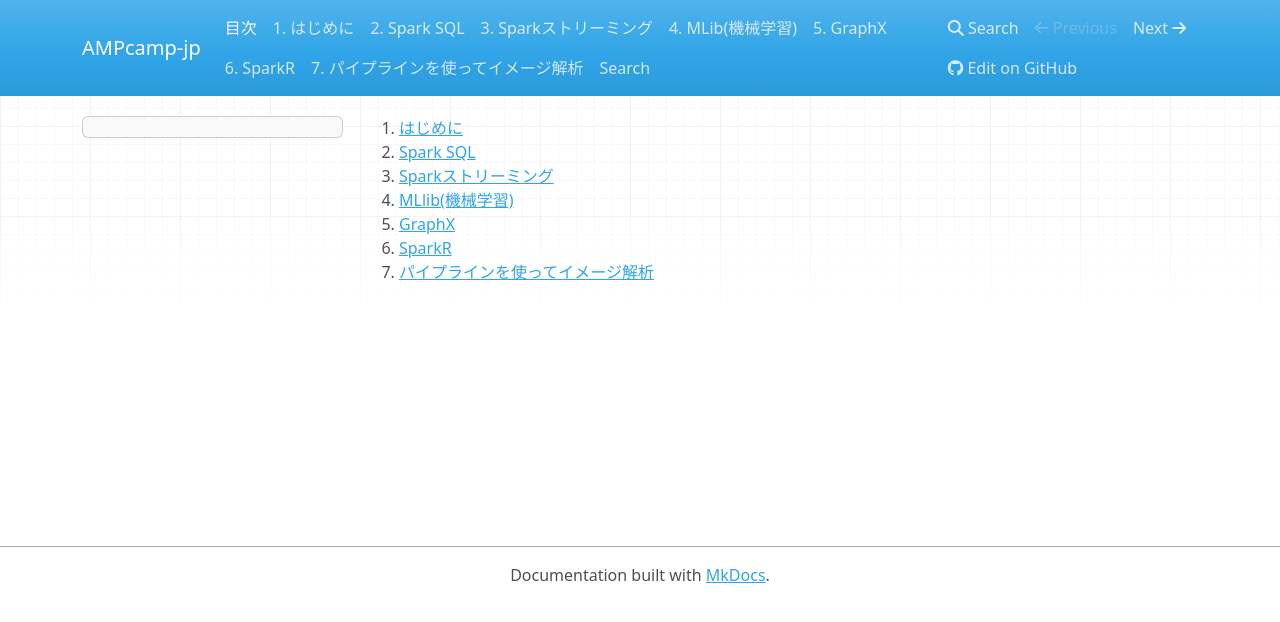
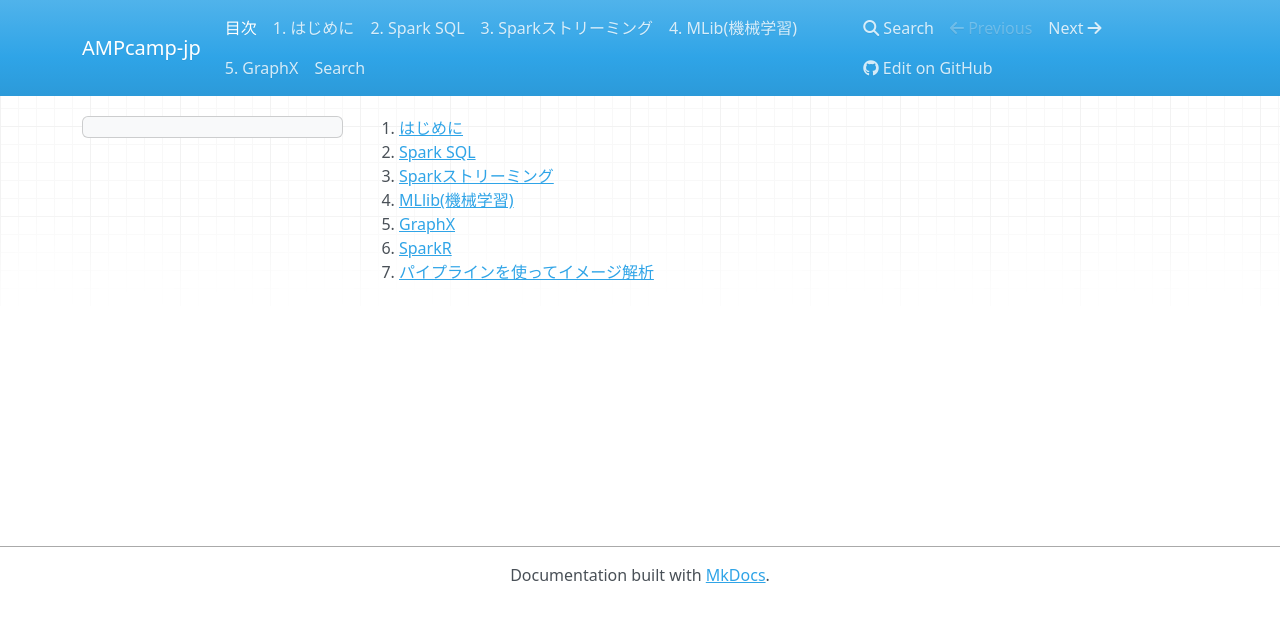
Before and after one commit to fujita-shintaro/RTD-fujita, an MkDocs documentation site: the page built from docs/index.md, in a window 1280 px wide. Shown: the top 622 px of the page. Built offline with MkDocs 1.6.1, drawn with Linux system fonts in a browser that asks for light colours; nearby versions of some CDN libraries; old or Windows-style settings are respelled for this version of MkDocs.

Commit message:
Update mkdocs.yml

```diff
--- a/mkdocs.yml
+++ b/mkdocs.yml
@@ -9,6 +9,4 @@ pages:
 - 3. Sparkストリーミング: spark-streaming.md
 - 4. MLib(機械学習): mllib.md
 - 5. GraphX: graphx.md
-- 6. SparkR: sparkr.md
-- 7. パイプラインを使ってイメージ解析: pipeline.md
 - Search: ./search.html
```
